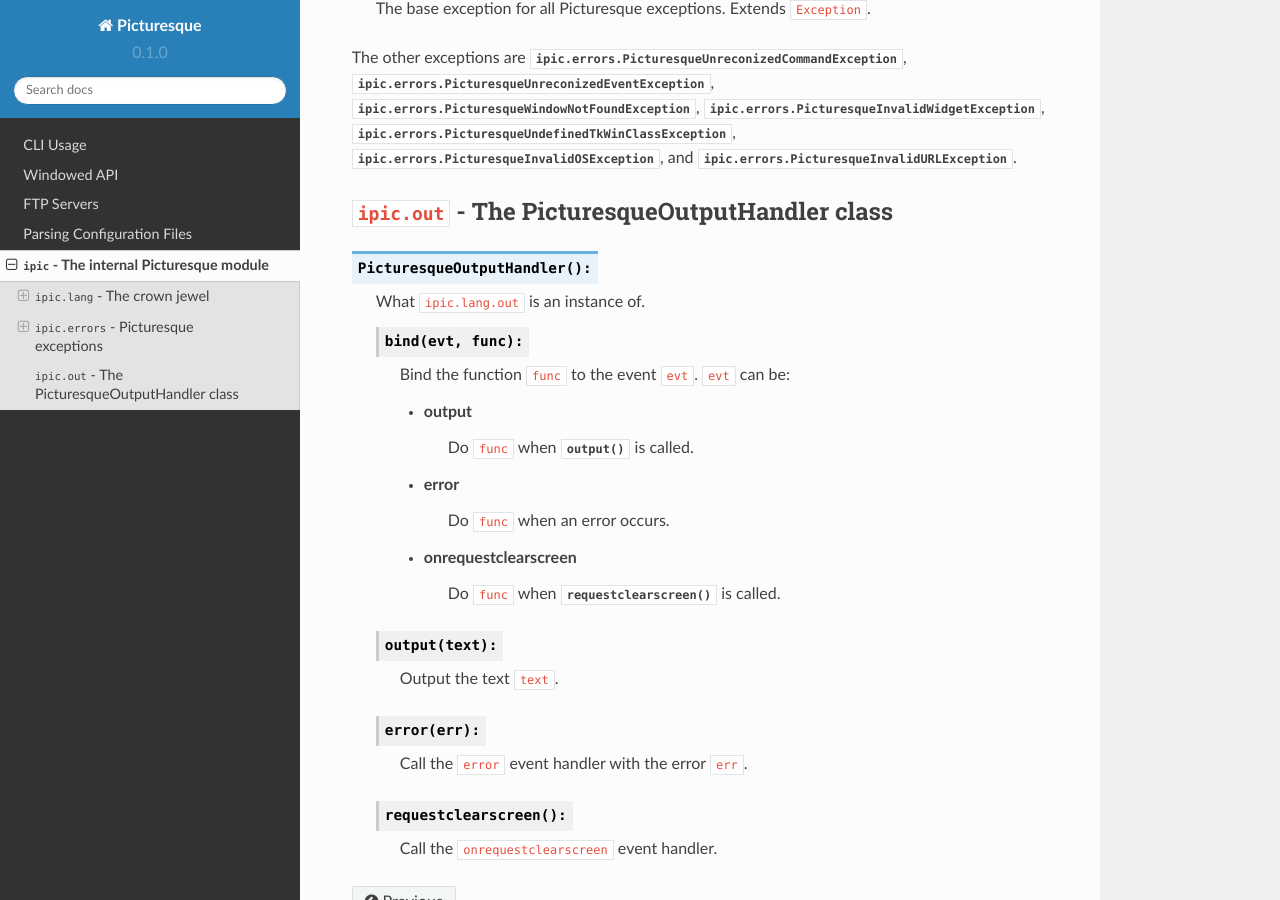
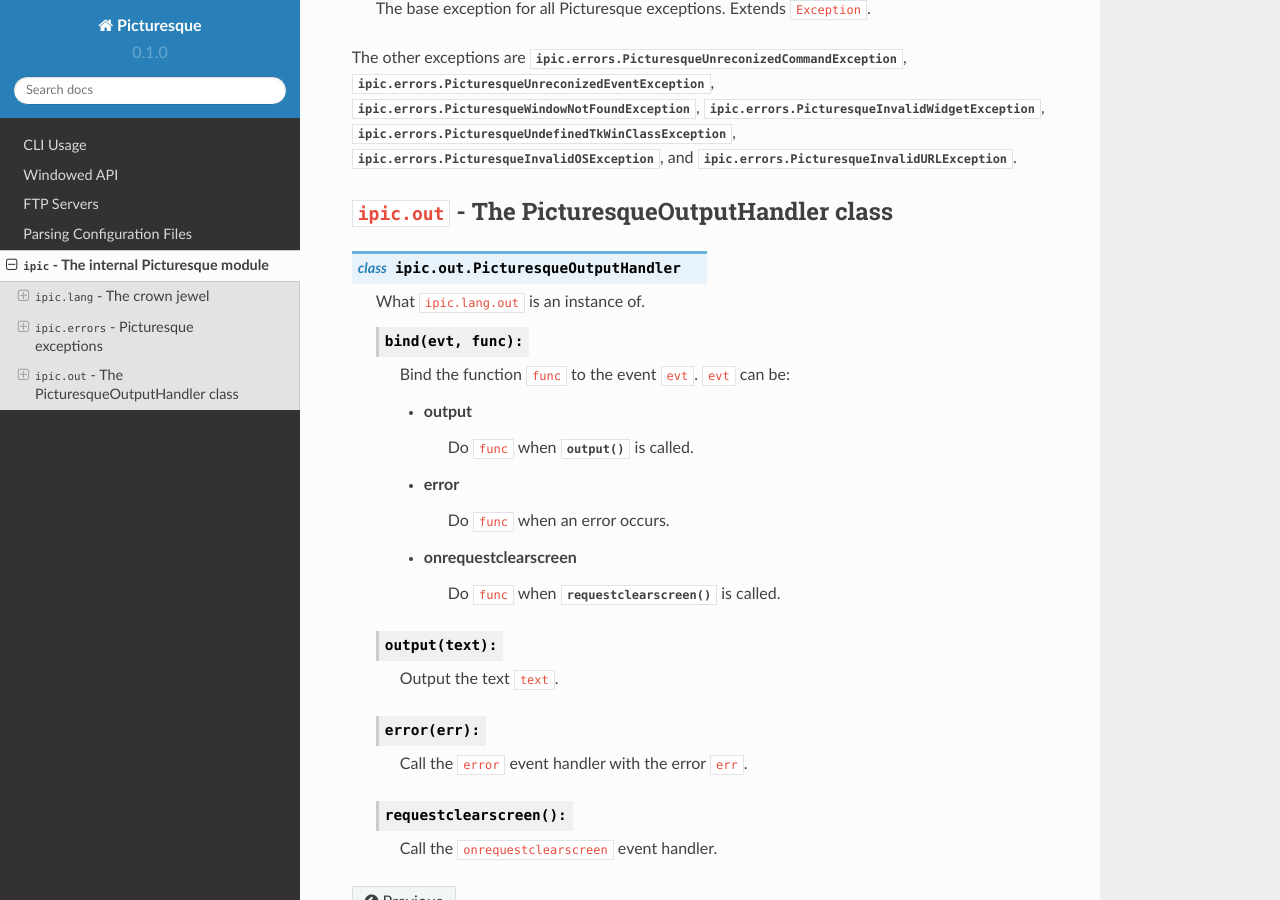
Before and after one commit to tiashDev/pic-docs, a Sphinx documentation site: the page built from docs/source/ipic.rst, in a window 1280 px wide and 900 px high, scrolled down 832 px. Built offline with Sphinx 7.4.7 and the Read the Docs theme 2.0.0, drawn with Linux system fonts in a browser that asks for light colours; cross-references to code outside the pages are shown as plain code.

Commit message:
Update ipic.rst

```diff
--- a/docs/source/ipic.rst
+++ b/docs/source/ipic.rst
@@ -40,7 +40,7 @@
 ``ipic.out`` - The PicturesqueOutputHandler class
 -------------------------------------------------
 
-.. class:: PicturesqueOutputHandler():
+.. class:: PicturesqueOutputHandler()
    :module: ipic.out
 
    What ``ipic.lang.out`` is an instance of.
```
